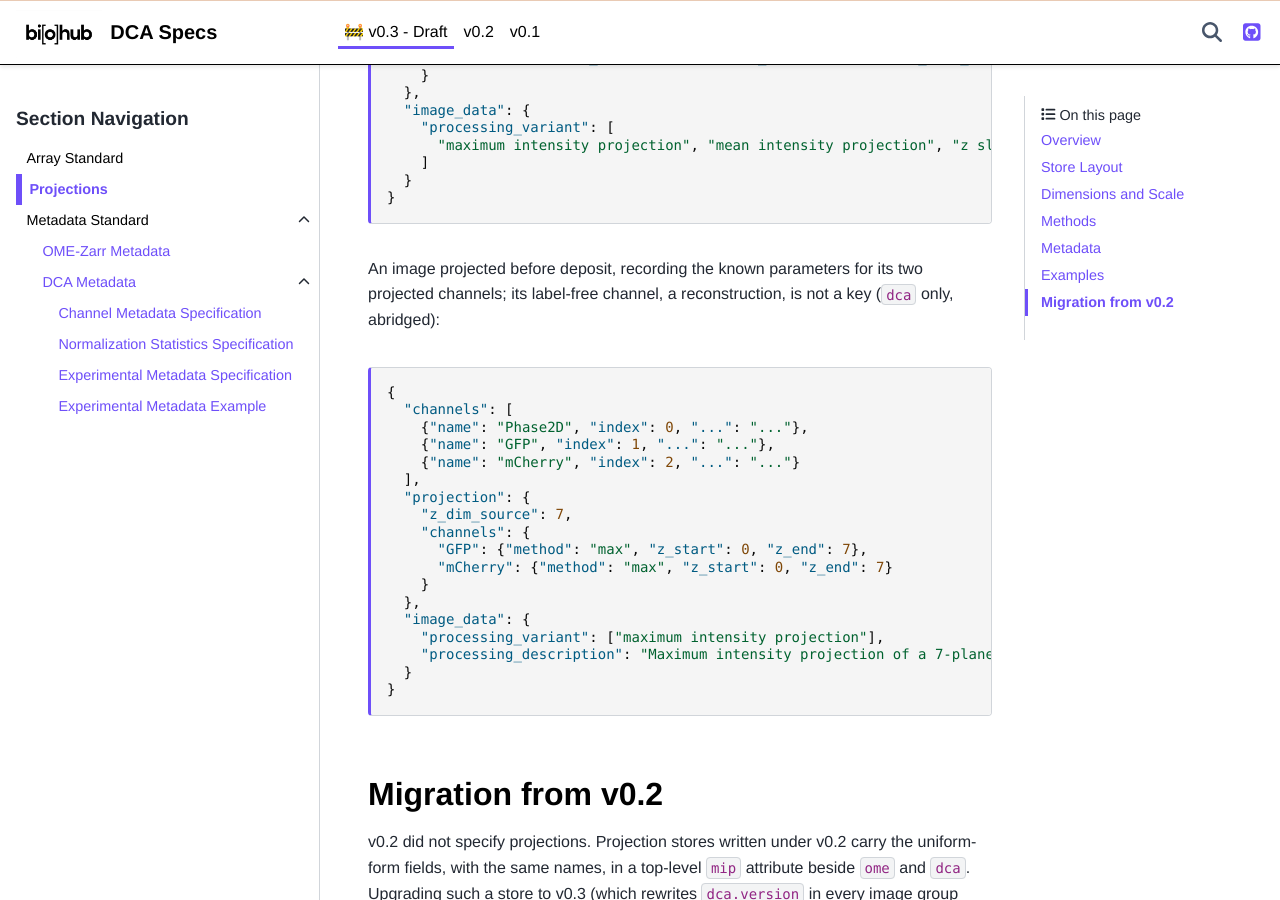
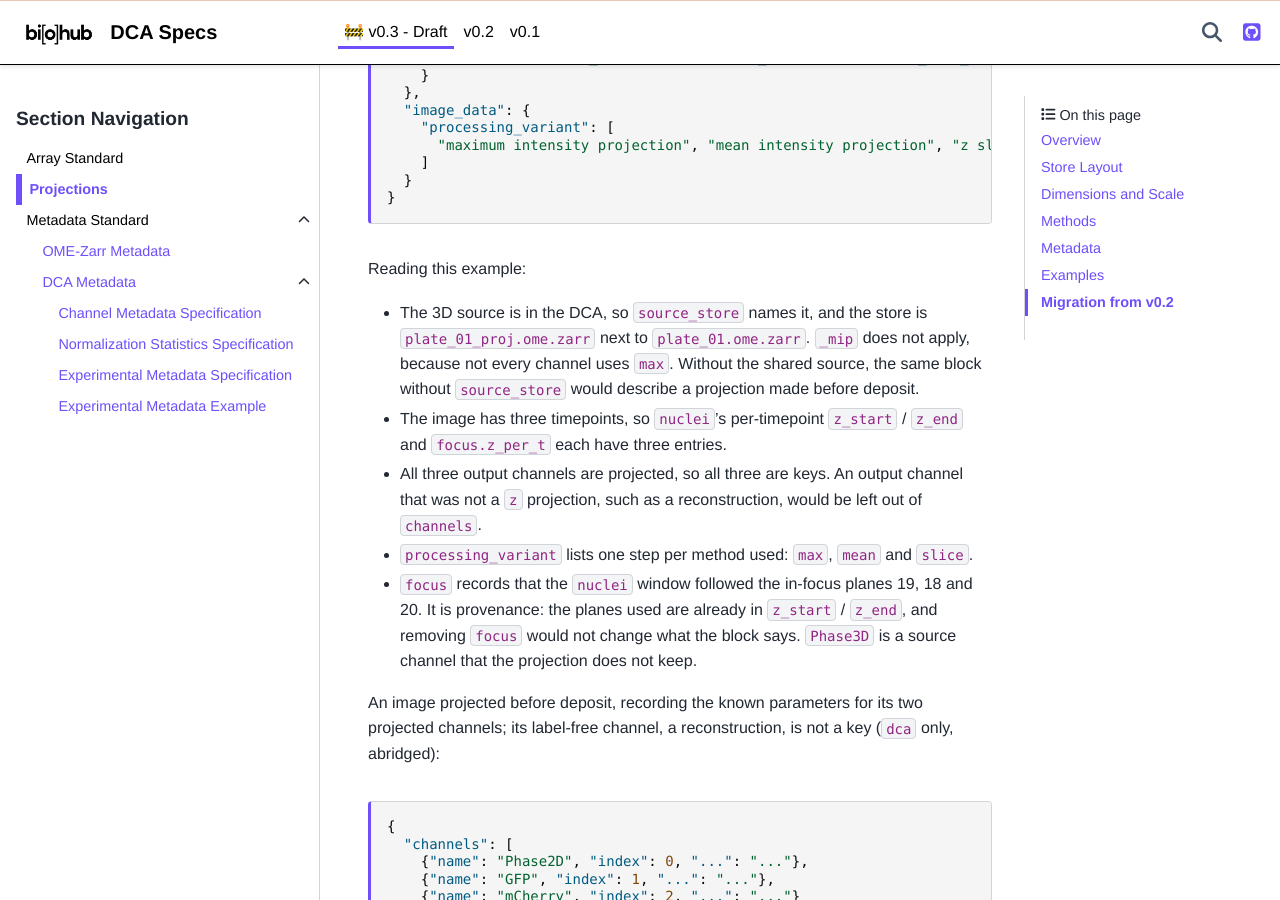
Before and after one commit to chanzuckerberg/dynamic-cell-atlas-specs, a Sphinx documentation site: the page built from docs/v0.3/projections.rst, in a window 1280 px wide and 900 px high, scrolled down 9008 px. Built offline with Sphinx 7.4.7 and the PyData theme 0.15.4, drawn with Linux system fonts in a browser that asks for light colours.

Commit message:
docs(v0.3): explain the per-channel projection example
Co-Authored-By: Claude Opus 5.5 <noreply@anthropic.com>

```diff
--- a/docs/v0.3/projections.rst
+++ b/docs/v0.3/projections.rst
@@ -413,6 +413,23 @@ abridged):
      }
    }
 
+Reading this example:
+
+* The 3D source is in the DCA, so ``source_store`` names it, and the store is
+  ``plate_01_proj.ome.zarr`` next to ``plate_01.ome.zarr``. ``_mip`` does not apply,
+  because not every channel uses ``max``. Without the shared source, the same block
+  without ``source_store`` would describe a projection made before deposit.
+* The image has three timepoints, so ``nuclei``'s per-timepoint ``z_start`` / ``z_end``
+  and ``focus.z_per_t`` each have three entries.
+* All three output channels are projected, so all three are keys. An output channel
+  that was not a ``z`` projection, such as a reconstruction, would be left out of
+  ``channels``.
+* ``processing_variant`` lists one step per method used: ``max``, ``mean`` and ``slice``.
+* ``focus`` records that the ``nuclei`` window followed the in-focus planes 19, 18 and
+  20. It is provenance: the planes used are already in ``z_start`` / ``z_end``, and
+  removing ``focus`` would not change what the block says. ``Phase3D`` is a source
+  channel that the projection does not keep.
+
 An image projected before deposit, recording the known parameters for its two projected
 channels; its label-free channel, a reconstruction, is not a key (``dca`` only,
 abridged):
```
